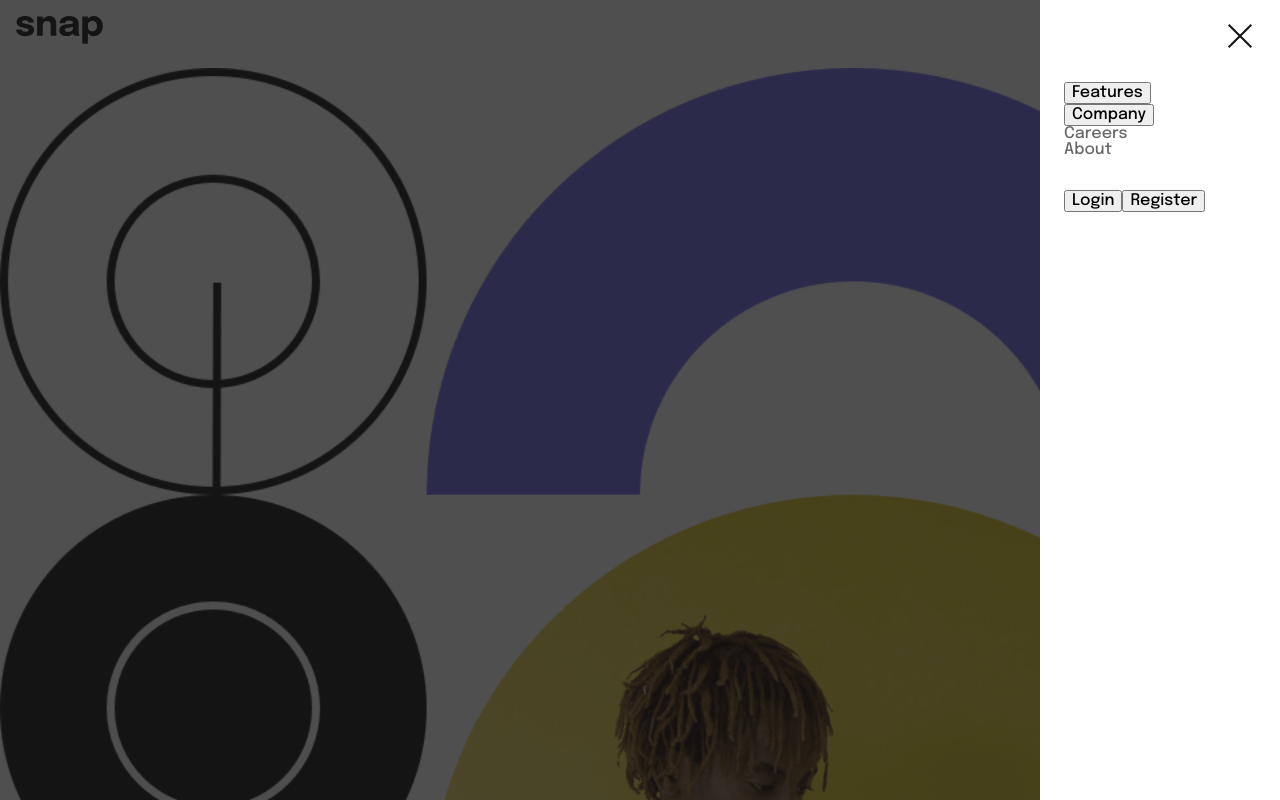
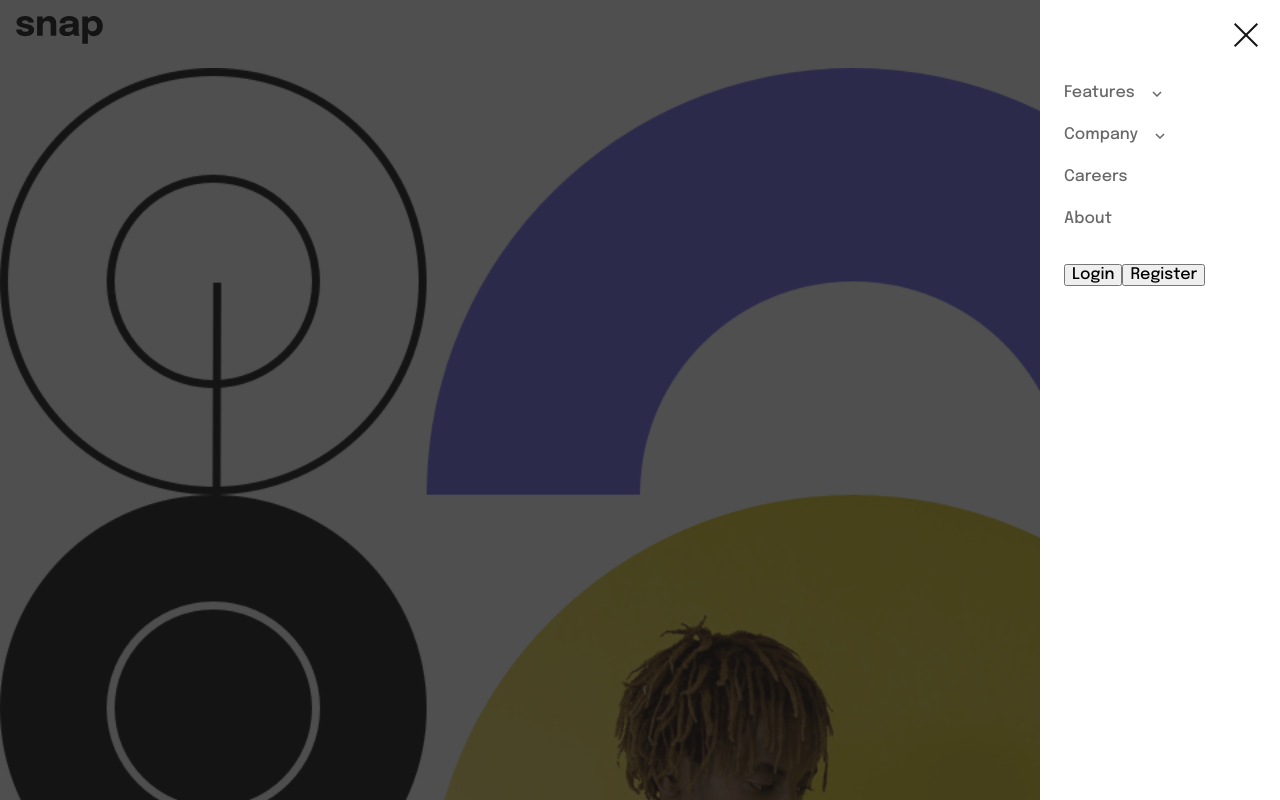
Before and after one commit to miguelzaga/intro-section-with-dropdown-navigation, a React (Vite) app: page / in a window 1280 px wide. Shown: the top 800 px of the page. Built offline with nearby package versions, Linux system fonts and the light colour scheme.

Commit message:
turned menu button to detail and summary

```diff
--- a/src/components/menu.js
+++ b/src/components/menu.js
@@ -9,14 +9,29 @@ export default ({ setOpen }) => (
       <nav className="menu__nav">
         <ul className="menu__list">
           <li className="menu__li">
-            <button className="menu__accordion">
-              Features
-            </button>
+            <details className="menu__accordion">
+              <summary>
+                Features
+              </summary>
+              <ul>
+                <li>Todo list</li>
+                <li>Calendar</li>
+                <li>Reminders</li>
+                <li>Planning</li>
+              </ul>
+            </details>
           </li>
           <li className="menu__li">
-            <button className="menu__accordion">
-              Company
-            </button>
+            <details className="menu__accordion">
+              <summary>
+                Company
+              </summary>
+              <ul>
+                <li>History</li>
+                <li>Our Team</li>
+                <li>Blog</li>
+              </ul>
+            </details>
           </li>
           <li className="menu__li">
             <a className="menu__a">
--- a/src/scss/05-components/_menu.scss
+++ b/src/scss/05-components/_menu.scss
@@ -21,8 +21,33 @@
   &__close {
     align-self: flex-end;
     border: none;
-    padding: none;
-    margin: none;
+    padding: 0;
+    margin: 0;
     background: none;
   }
+
+  &__list {
+    display: flex;
+    flex-flow: column nowrap;
+    align-items: flex-start;
+    gap: 16px;
+    line-height: 1.62;
+    color: $medium-grey;
+  }
+
+  &__accordion {
+    border: none;
+    padding: 0;
+    margin: 0;
+    background: none;
+    color: $medium-grey;
+    position: relative;
+    & > summary::marker {
+      content: none;
+    }
+    & > summary::after {
+      content: url('../images/icon-arrow-down.svg');
+      margin-left: 17px;
+    }
+  }
 }
```
